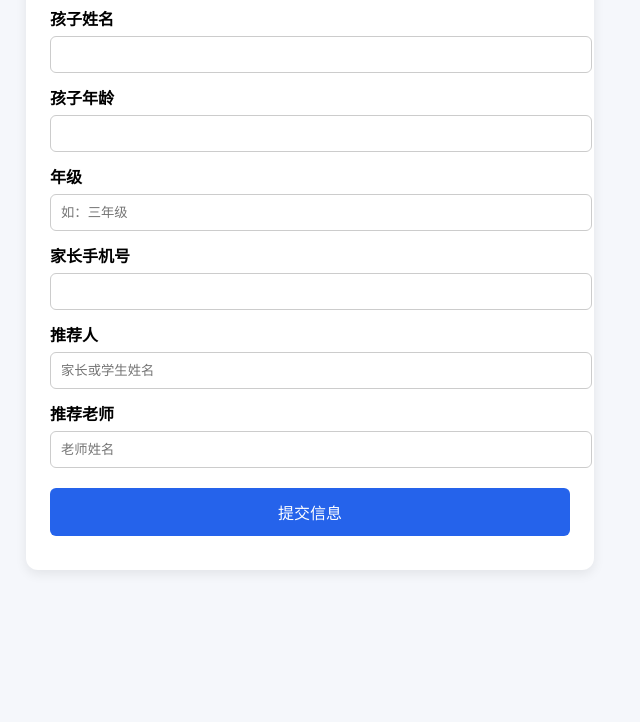
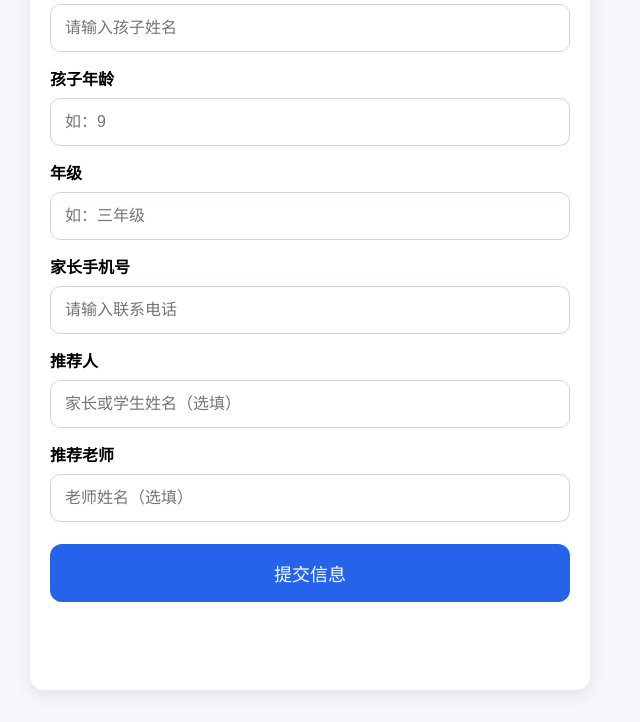
Before and after one commit to Chanwe-satr/Questionnaire-front, a plain HTML site: page index.html in a window 1280 px wide. Shown: the part 133-855 px from the top of the page, without its empty margins (330-970 px from the left). Before the commit the page ends 800 px from the top, so only its background shows below. Drawn offline with Linux system fonts and the light colour scheme.

Commit message:
Update index.html

```diff
--- a/index.html
+++ b/index.html
@@ -2,17 +2,23 @@
 <html lang="zh-CN">
 <head>
   <meta charset="UTF-8" />
-  <meta name="viewport" content="width=device-width, initial-scale=1.0" />
+  <meta name="viewport" content="width=device-width, initial-scale=1, viewport-fit=cover" />
+  <meta name="format-detection" content="telephone=no" />
   <title>课程咨询登记</title>
   <style>
-    body { font-family: Arial, sans-serif; background:#f5f7fb; margin:0; padding:0; }
-    .container { max-width:520px; margin:40px auto; background:#fff; padding:24px; border-radius:12px; box-shadow:0 4px 12px rgba(0,0,0,0.08); }
-    h2 { text-align:center; margin-bottom:20px; }
-    label { display:block; margin-top:12px; font-weight:bold; }
-    input, select { width:100%; padding:10px; margin-top:6px; border:1px solid #ccc; border-radius:6px; }
-    button { width:100%; padding:12px; margin-top:20px; background:#2563eb; color:white; border:none; border-radius:6px; font-size:16px; cursor:pointer; }
-    button:hover { background:#1d4ed8; }
-    .success { color:green; text-align:center; margin-top:10px; }
+    :root { --primary:#2563eb; }
+    * { box-sizing: border-box; }
+    body { font-family: -apple-system,BlinkMacSystemFont,"PingFang SC","Helvetica Neue",Arial,sans-serif; background:#f5f7fb; margin:0; padding:16px; }
+    .container { max-width:560px; margin:0 auto; background:#fff; padding:20px; border-radius:14px; box-shadow:0 6px 18px rgba(0,0,0,0.08); }
+    h2 { text-align:center; margin:8px 0 16px; font-size:20px; }
+    label { display:block; margin-top:14px; font-weight:600; }
+    input, select { width:100%; padding:14px; margin-top:8px; border:1px solid #d1d5db; border-radius:10px; font-size:16px; }
+    input:focus { outline:none; border-color:var(--primary); box-shadow:0 0 0 3px rgba(37,99,235,.15); }
+    button { width:100%; padding:16px; margin-top:22px; background:var(--primary); color:white; border:none; border-radius:12px; font-size:18px; cursor:pointer; }
+    button:active { transform: translateY(1px); }
+    .success { color:#16a34a; text-align:center; margin-top:12px; min-height:22px; }
+    .error { color:#dc2626; text-align:center; margin-top:12px; min-height:22px; }
+    @media (min-width: 768px){ body{ padding:32px;} }
   </style>
 </head>
 <body>
@@ -20,39 +26,47 @@
     <h2>课程咨询登记</h2>
     <form id="leadForm">
       <label>孩子姓名</label>
-      <input type="text" name="child_name" required />
+      <input type="text" name="child_name" required placeholder="请输入孩子姓名" />
 
       <label>孩子年龄</label>
-      <input type="number" name="child_age" required />
+      <input type="number" name="child_age" required min="3" max="18" placeholder="如：9" />
 
       <label>年级</label>
       <input type="text" name="grade" placeholder="如：三年级" required />
 
       <label>家长手机号</label>
-      <input type="tel" name="parent_phone" required />
+      <input type="tel" name="parent_phone" inputmode="numeric" pattern="[0-9+\- ]{6,}" required placeholder="请输入联系电话" />
 
       <label>推荐人</label>
-      <input type="text" name="referrer" placeholder="家长或学生姓名" />
+      <input type="text" name="referrer" placeholder="家长或学生姓名（选填）" />
 
       <label>推荐老师</label>
-      <input type="text" name="ref_teacher" placeholder="老师姓名" />
+      <input type="text" name="ref_teacher" placeholder="老师姓名（选填）" />
 
       <button type="submit">提交信息</button>
     </form>
     <div class="success" id="msg"></div>
+    <div class="error" id="err"></div>
   </div>
 
   <script>
     const form = document.getElementById('leadForm');
     const msg = document.getElementById('msg');
+    const err = document.getElementById('err');
+
+    // 使用同源地址，避免手机端 http/https、跨域、localhost 问题
+    const API_URL = `${window.location.origin}/api/lead`;
 
     form.addEventListener('submit', async (e) => {
       e.preventDefault();
+      msg.textContent = '';
+      err.textContent = '';
+
       const formData = new FormData(form);
       const data = Object.fromEntries(formData.entries());
 
       try {
-        const res = await fetch('/api/lead', {
+        const res = await fetch(API_URL, {
           method: 'POST',
           headers: { 'Content-Type': 'application/json' },
           body: JSON.stringify(data)
@@ -62,10 +76,11 @@
           msg.textContent = '提交成功，我们会尽快联系您！';
           form.reset();
         } else {
-          msg.textContent = '提交失败，请稍后再试';
+          const t = await res.text();
+          err.textContent = '提交失败：' + (t || res.status);
         }
-      } catch (err) {
-        msg.textContent = '网络错误，请稍后再试';
+      } catch (e) {
+        err.textContent = '网络或证书问题，请确认使用 HTTPS 并与后端同域部署';
       }
     });
   </script>
```
